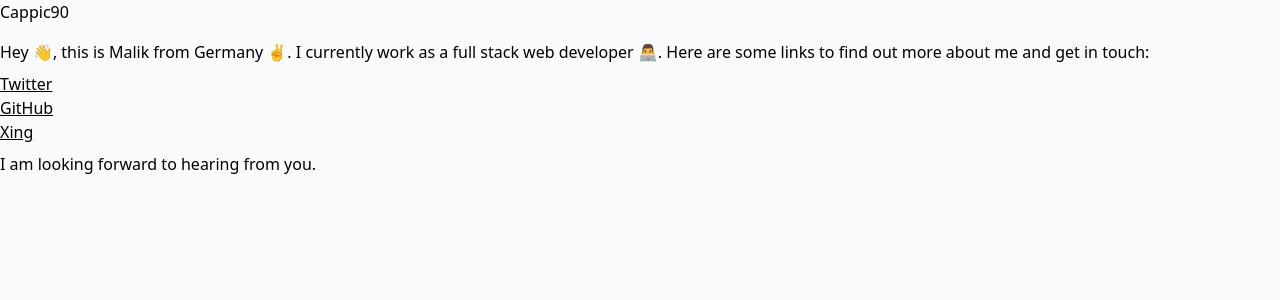
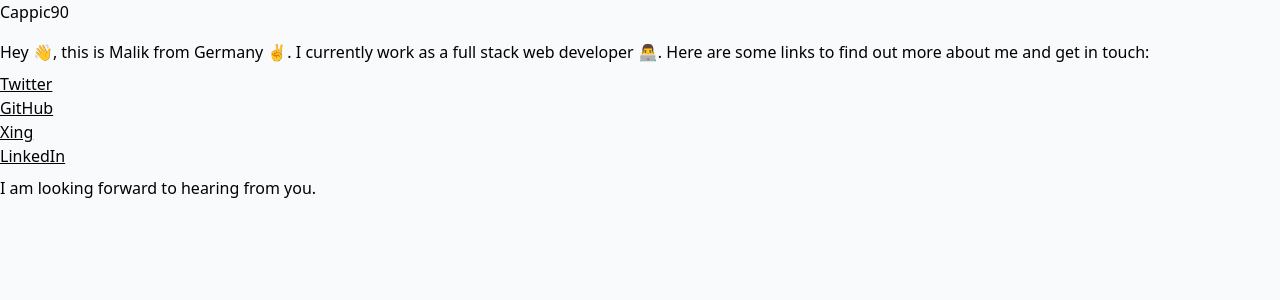
Before and after one commit to cappic90/cappic90.de, a Nuxt app: page / in a window 1280 px wide. Shown: the top 300 px of the page. Built offline with nearby package versions, Linux system fonts and the light colour scheme.

Commit message:
Add linkedIn link

```diff
--- a/pages/index.vue
+++ b/pages/index.vue
@@ -3,8 +3,8 @@ const links = [
 	{ id: 'twitter', href: 'https://twitter.com/cappic90', label: 'Twitter' },
 	{ id: 'github', href: 'https://github.com/cappic90', label: 'GitHub' },
 	{ id: 'xing', href: 'https://www.xing.com/profile/Malik_Dirim/cv', label: 'Xing' },
+	{ id: 'linkedin', href: 'https:/www.linkedin.com/in/cappic90', label: 'LinkedIn' },
 ]
-
 </script>
 
 <template>
```
